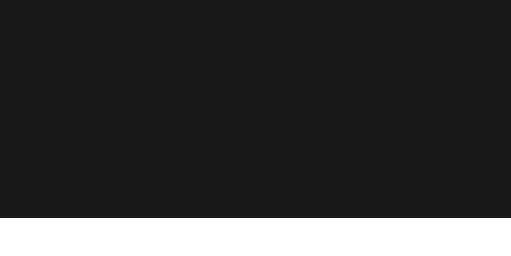
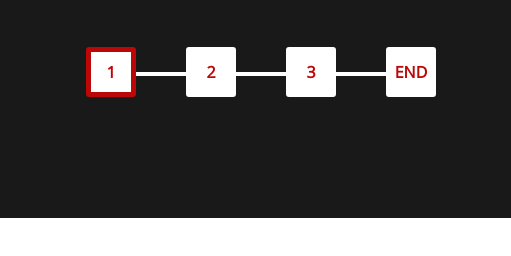
Before and after one commit to juliandunne1234/math-bombs, a plain HTML site: page index.html in a window 1280 px wide. Shown: the part 422-678 px from the top of the page, 769-1280 px from the left. Drawn offline with nearby package versions, Linux system fonts and the light colour scheme; a web font is replaced by a local one.

Commit message:
add progress-bar to show user progress in the game

```diff
--- a/assets/css/style.css
+++ b/assets/css/style.css
@@ -102,6 +102,57 @@ h1 {
     background-color: var(--primary-text);
 }
 
+#progress-container {
+    color: var(--primary-text);
+}
+
+#progress {
+    display: flex;
+    justify-content: space-between;
+    position: relative;
+    margin-top: 50px;
+    margin-left: 15%;
+    width: 70%;
+}
+
+#progress::before {
+    content: "";
+    background-color: #fff;
+    position: absolute;
+    top: 50%;
+    left: 0;
+    height: 4px;
+    width: 100%;
+}
+
+#progress-bar {
+    background-color: rgb(188, 7, 7);
+    position: absolute;
+    top: 50%;
+    left: 0;
+    height: 4px;
+    width: 0%;
+    transition: .8s ease;
+}
+
+.square {
+    z-index: 1;
+    background-color: #fff;
+    color: rgb(188, 7, 7);
+    font-weight: 900;
+    height: 40px;
+    width: 40px;
+    display: flex;
+    align-items: center;
+    justify-content: center;
+    border: 5px solid #fff;
+    border-radius: 3px;
+}
+
+.square.active {
+    border-color: rgb(188, 7, 7);
+}
+
 #math-bomb-intro h2 {
     font-size: 2.5rem;
     text-align: center;
--- a/assets/js/script.js
+++ b/assets/js/script.js
@@ -66,7 +66,7 @@ function startMath() {
     `;
 
     document.getElementById('start-box').innerHTML = `
-        <button id="submit-calc">SUBMIT ANSWER</button>
+        <button id="submit-calc">SUBMIT</button>
     `;
 }
 
--- a/index.html
+++ b/index.html
@@ -22,6 +22,15 @@
             <div id="start-box">
                 <button id="start-bomb-timer">START</button>
             </div>
+            <div id="progress-container">
+                <div id="progress">
+                    <div id="progress-bar"></div>
+                    <div class="square active">1</div>
+                    <div class="square">2</div>
+                    <div class="square">3</div>
+                    <div class="square">END</div>
+                </div>
+            </div>
         </div>
     </section>
 
```
